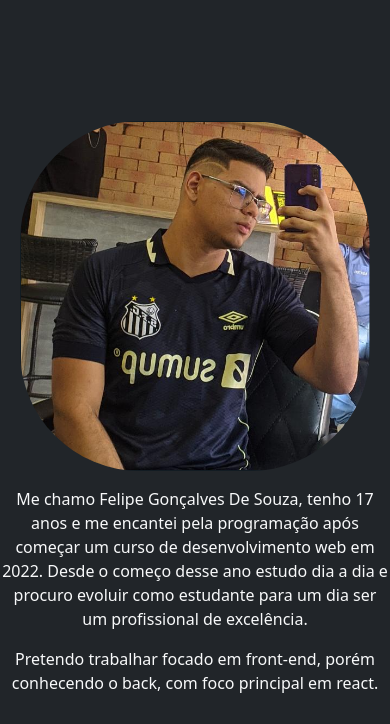
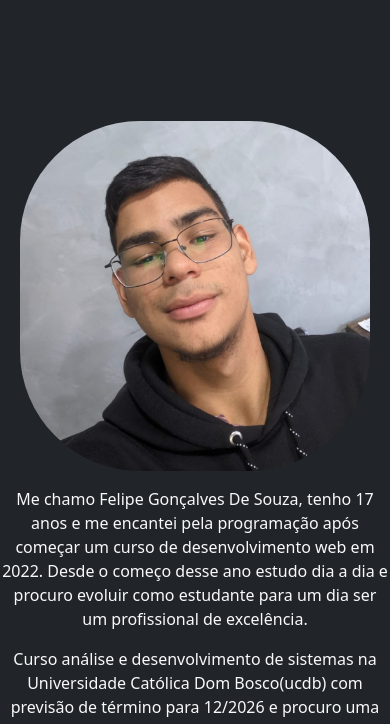
Before and after one commit to Felgonsa/Portifolio, a plain HTML site: page index.html in a window 390 px wide. Shown: the part 830-1554 px from the top of the page. Drawn offline with nearby package versions, Linux system fonts and the light colour scheme.

Commit message:
Atualização de problemas
Imagem trocada, ajuste em  tela rolando para o lado, link do perfil do linkedln e animações

```diff
--- a/index.html
+++ b/index.html
@@ -10,8 +10,8 @@
   <link href="https://cdn.jsdelivr.net/npm/bootstrap@5.2.0-beta1/dist/css/bootstrap.min.css" rel="stylesheet"
     integrity="sha384-0evHe/X+R7YkIZDRvuzKMRqM+OrBnVFBL6DOitfPri4tjfHxaWutUpFmBp4vmVor" crossorigin="anonymous" />
 
-  <link rel="stylesheet" href="./style/keyframes-scroll.css" />
-  <link rel="stylesheet" href="./style/style.css" />
+    <link rel="stylesheet" href="./style/keyframes-scroll.css">
+  <link rel="stylesheet" href="./style/style.css">
 </head>
 
 <body id="body" class="text-light bg-dark ">
@@ -60,7 +60,7 @@
 
   <div id="presentation" class="d-flex flex-column justify-content-center align-items-center ">
 
-    <img id="felipe-img" src="./style/images/felipe.png" alt="" data-anime="top" />
+    <img id="felipe-img" src="./style/images/felipe.jpeg" alt="" data-anime="top" />
 
     <p class="description mt-3" style="text-align: center" data-anime="left">
       Me chamo Felipe Gonçalves De Souza, tenho 17 anos e me encantei pela programação após começar um curso
@@ -69,7 +69,8 @@
     </p>
 
     <p class="description" style="text-align: center" data-anime="right">
-      Pretendo trabalhar focado em front-end, porém conhecendo o back, com foco principal em react.
+      Curso análise e desenvolvimento de sistemas na Universidade Católica Dom Bosco(ucdb) com previsão de término para 12/2026 e
+          procuro uma vaga de estágio na área, com o objetivo de poder estudar mais e aprender na prática o mercado
     </p>
   </div>
 
@@ -80,7 +81,7 @@
         alt="">
     </a>
 
-    <a href="https://www.linkedin.com/in/felipe-gonçalves-a6a394233/"> <img class="social-img"
+    <a href="https://www.linkedin.com/in/felipe-gon%C3%A7alves-de-souza-a6a394233/"> <img class="social-img"
         src="https://cdn.jsdelivr.net/gh/devicons/devicon/icons/linkedin/linkedin-original.svg" />
     </a>
 
--- a/scripts/scroll.js
+++ b/scripts/scroll.js
@@ -2,18 +2,35 @@ const target = document.querySelectorAll('[data-anime]')
 
 const animationClass = "animate"
 
-function anime(){
-const windowTop =  window.pageYOffset + window.innerHeight - 80
-target.forEach(function(element){
- if((windowTop) > element.offsetTop){
-    element.classList.add(animationClass)
- }
-else{
-    element.classList.remove(animationClass)
-}
-})
+
+function anime() {
+
+// CÓDIGO BENZIDO, FAVOR NÃO MEXER
+    if (body.style.width > 400) {
+        var windowTop = window.pageYOffset + window.innerHeight - 800
+
+    } else if (body.style.width <= 400) {
+        var windowTop = window.pageYOffset + window.innerHeight - 50
+    }
+
+    target.forEach(function (element) {
+        if (window.pageYOffset > 100) {
+            if ((windowTop) > element.offsetTop) {
+                element.classList.add(animationClass)
+
+            } else {
+                element.classList.remove(animationClass)
+
+            }
+
+        } else if(window.pageYOffset + window.innerHeight -50  < 1568   ) {
+            element.classList.add(animationClass)
+
+        }
+
+    })
 }
 
-window.addEventListener('scroll',function(){
+window.addEventListener('scroll', function () {
     anime()
 })
--- a/style/keyframes-scroll.css
+++ b/style/keyframes-scroll.css
@@ -25,7 +25,7 @@
     transform: translate3d(0px,150px,0);
 }
 [data-anime="top"]{
-    transform: translate3d(0px,-150px,0);
+    transform: translate3d(-150px,-150px,0);
 }
 
 [data-anime].animate{
@@ -33,3 +33,9 @@
     transform: translate3d(0,0,0);
     transition: transform 1s;
 }
+
+@media (max-width: 400px){
+
+    [data-anime="right"]{
+        transform: translate3d(-500px,350px,0);}
+}
--- a/style/style.css
+++ b/style/style.css
@@ -1,7 +1,9 @@
 html{
     overflow-x: hidden;
 }
-
+*{
+    box-sizing: border-box;
+}
 #name, #fixed, #body, #fixed,#filter{
     transition: 850ms;
 }
@@ -89,7 +91,7 @@ h1{
 }
 
 .carousel-item-img{
-    width: 80%;
+    width: 65%;
     transition: 500ms;
 
 }
@@ -109,11 +111,12 @@ margin-right: 19px;
         height: 60vh;
     }
 
+}
+@media (max-width: 400px){
+   body{
+    width: 100vw;
+   }
 
-
-
-}
-@media (max-width: 470px){
     #portfolio{
         height: 40vh;
     }
```
Also changed, not shown: style/images/felipe.jpeg (added), style/images/felipe.png (deleted).
